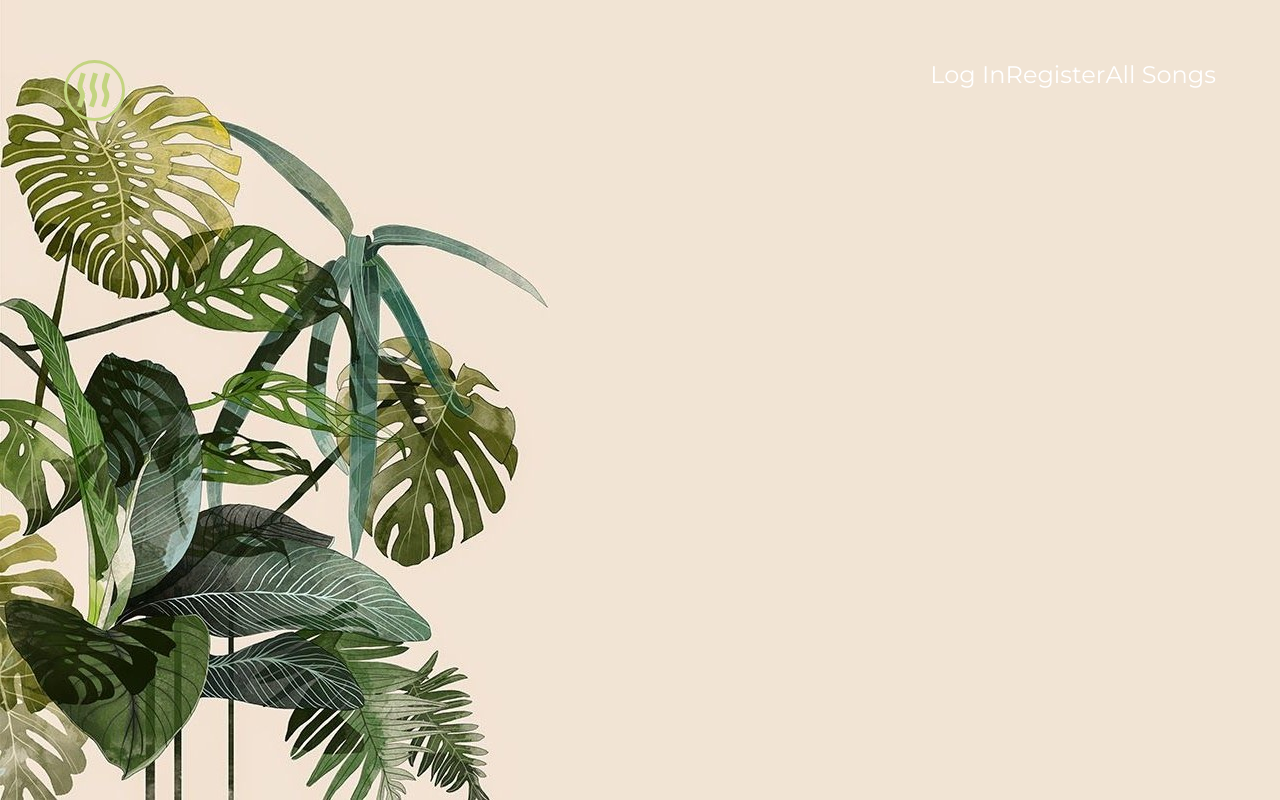
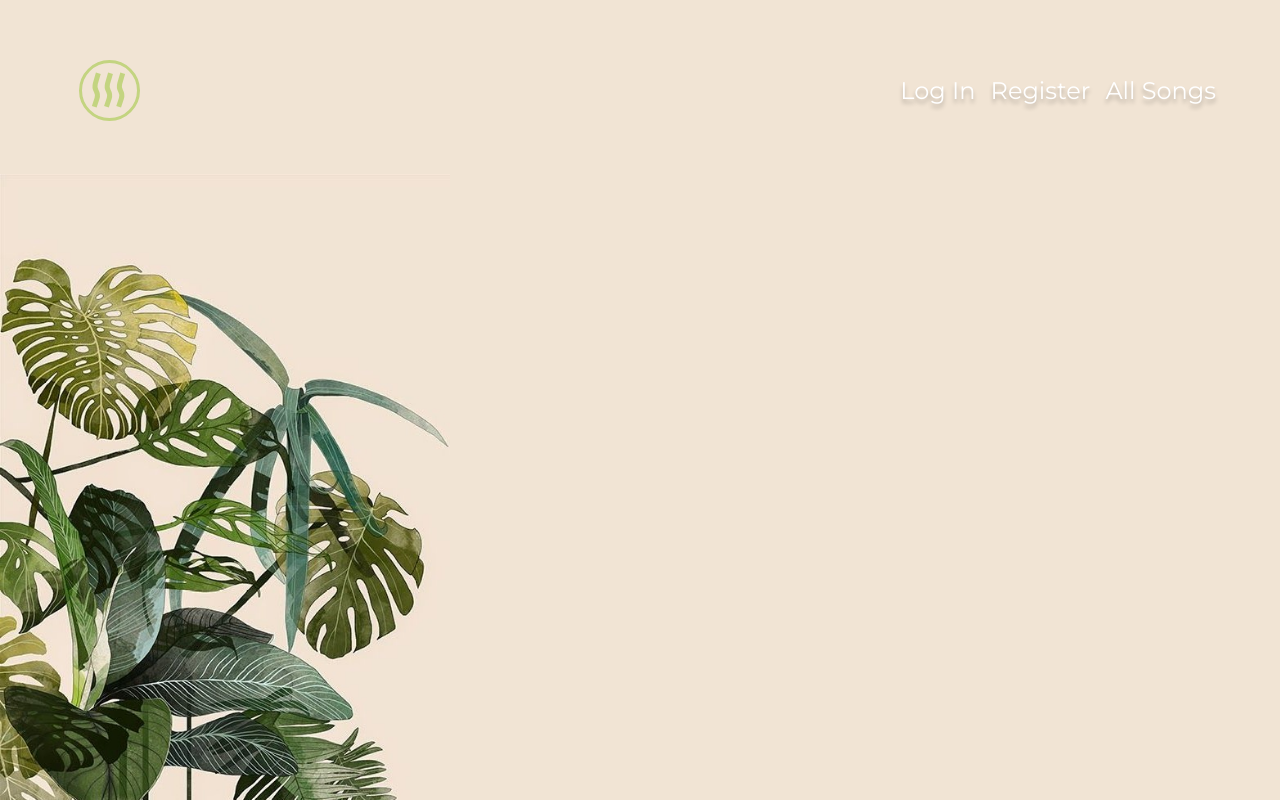
Before and after one commit to mariaVozdvizenski/music-wellness-app, a React (Create React App) app in the folder music-wellness-frontend/: page / in a window 1280 px wide. Built offline with nearby package versions, Linux system fonts and the light colour scheme.

Commit message:
Navigation bar

```diff
--- a/music-wellness-frontend/src/NavItem.js
+++ b/music-wellness-frontend/src/NavItem.js
@@ -7,7 +7,7 @@ class NavItem extends React.Component {
     }
 
     render() {
-        return <div className="nav-item">{this.props.name}</div>
+        return <div className="nav-item"><a href='google.com'>{this.props.name}</a></div>
     }
 }
 
--- a/music-wellness-frontend/src/index.css
+++ b/music-wellness-frontend/src/index.css
@@ -7,6 +7,7 @@ html {
   box-sizing: border-box;
   font-family: 'Montserrat', sans-serif;
   font-weight: 400;
+  text-shadow: 0px 4px 4px rgba(0, 0, 0, 0.25);;
 }
 
 body {
@@ -18,12 +19,13 @@ body {
 }
 
 .background-img {
-  height: 826px;
-  width: 550px;
+  height: 626px;
+  width: 450px;
   max-width: 100%;
   position:fixed;
   bottom:0px;
   background-image: url('images/2e4b5d189022e52f6eefc4e6b2ee5977-flipped.jpg');
+  background-size: cover;
   z-index: -1;
 }
 
@@ -33,6 +35,11 @@ body {
   margin: auto;
   margin-top: 60px;
   font-size: 24px;
+  align-items: center;
+}
+
+.nav-item {
+  margin-left: 15px;
 }
 
 .nav-pic {
@@ -42,3 +49,20 @@ body {
   background-repeat: no-repeat;
   flex: 2;
 }
+
+a {
+  color: white;
+  transition: 0.3s;
+}
+
+a:hover {
+  background-color: #D9EB91;
+}
+
+a:link {
+  text-decoration: none;
+}
+
+a:visited {
+  text-decoration: none;
+}
```
